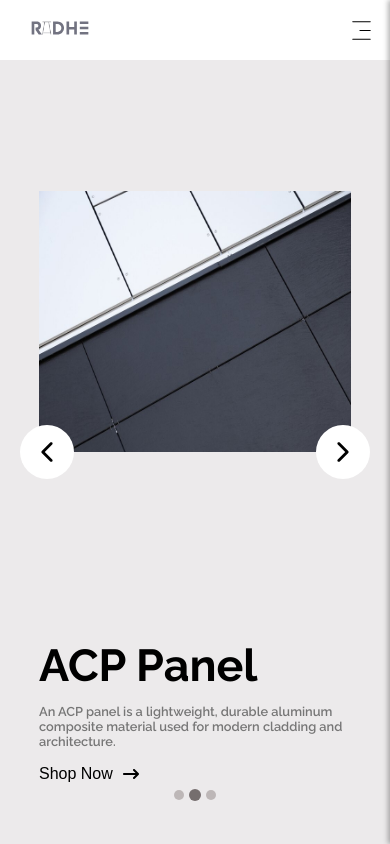
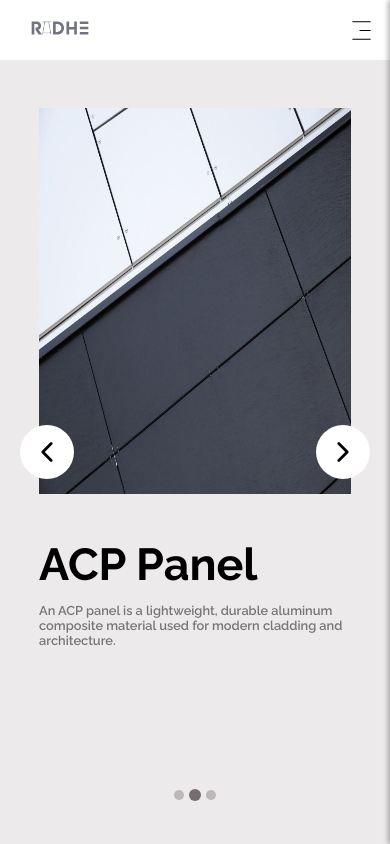
Before and after one commit to peyush-nuwal/radhe, a React (Vite) app: page / in a window 390 px wide. Shown: the top 844 px of the page. Built offline with nearby package versions, Linux system fonts and the light colour scheme.

Commit message:
"add some  more features "

```diff
--- a/src/Components/Footer/Footer.css
+++ b/src/Components/Footer/Footer.css
@@ -18,8 +18,8 @@
 }
 
 .footer-logo-container img{
-    width: 100%;
-    height: 100%;
+    width: 120%;
+    height: 120%;
     object-fit: cover;
 }
 
@@ -111,12 +111,12 @@
 
      .footer{
         flex-direction: column;
-        height: 80vh;
+        height: 60vh;
             padding: 0.5rem 0.4rem;
      }
      .footer-logo-container{
     width:150px ;
-    height: 100px;
+    height: 150px;
     margin-right: 0rem;
 }
 
--- a/src/Components/Footer/Footer.jsx
+++ b/src/Components/Footer/Footer.jsx
@@ -57,7 +57,7 @@ function Footer({ scrollToTop }) {
         <a href="https://www.linkedin.com/in/bharat-suthar-842902241/">
           Bharat
         </a>{" "}
-        & <a href="www.linkedin.com/in/peyush-nuwal">Peyush</a>
+        & <a href="https://www.linkedin.com/in/peyush-nuwal">Peyush</a>
       </h5>
     </div>
   );
--- a/src/Components/Hero/Hero.css
+++ b/src/Components/Hero/Hero.css
@@ -49,26 +49,7 @@
   color: #767676;
   margin: 2rem 0;
 }
-.hero-left-btn {
-  border: none;
-  background: transparent;
-  font-size: 1.2rem;
-  font-weight: 500;
-  display: flex;
-  align-items: center;
-  gap: 10px;
-  transition: all 0.3s ease-in-out;
-  transform-origin: left;
-}
-.hero-left-btn:hover {
-  transform: scale(1.1);
-}
-.btn-arrow {
-  transition: all 0.3s ease-in-out;
-}
-.hero-left-btn:hover .btn-arrow {
-  transform: translateX(8px);
-}
+
 .hero-right {
   width: 50%;
   height: 100%;
@@ -191,11 +172,6 @@
   margin: 1rem 0;
   width: 90%;
 }
-.hero-left-btn {
-
-  font-size: 1rem;
-
-}
 
 .hero-right {
   width: 100%;
@@ -241,7 +217,7 @@
   display: flex;
   flex-direction: column;
 
-  justify-content: center;
+  justify-content: start;
   padding-left: 10%;
 }
   .hero-left h1 {
@@ -256,24 +232,20 @@
   margin: 1rem 0;
   width: 90%;
 }
-.hero-left-btn {
-
-  font-size: 1rem;
-
-}
 
 .hero-right {
   width: 100%;
-  height: 100%;
+  height: 80%;
 
   display: flex;
   align-items: center;
   justify-content: center;
 
+
 }
 .hero-img {
   width: 80%;
-  height: 50%;
+  height: 80%;
   margin-left: 0;
 }
 
--- a/src/Components/Hero/Hero.jsx
+++ b/src/Components/Hero/Hero.jsx
@@ -36,9 +36,7 @@ const Hero = ({ slides, slideIntervel }) => {
           <div className="hero-left">
             <h1>{slide.title}</h1>
             <p>{slide.desc}</p>
-            <button className="hero-left-btn">
-              Shop Now <FaArrowRightLong className="btn-arrow" />
-            </button>
+
           </div>
           <div className="hero-right">
             <img src={slide.src} alt="" className="hero-img" />
--- a/src/Components/Navbar/Navbar.css
+++ b/src/Components/Navbar/Navbar.css
@@ -105,7 +105,14 @@
 }
 
 
-
+.contact-btn{
+  text-decoration: none;
+  color: #767676;
+  font-weight: bolder;
+  position: relative;
+  font-size: 1.1rem;
+  font-weight: 600;
+}
 
 
 @media   (max-width: 768px) {
--- a/src/Components/Navbar/Navbar.jsx
+++ b/src/Components/Navbar/Navbar.jsx
@@ -1,4 +1,4 @@
-import React, { useState ,useEffect} from "react";
+import React, { useState ,useEffect, useRef} from "react";
 import "./Navbar.css"
 import { NavLink } from "react-router-dom"
  import { RxCross1 } from "react-icons/rx";
@@ -7,6 +7,7 @@ import { CiMenuFries } from "react-icons/ci";
 
 function Navbar({ scrollToBottom }) {
   const [open, setOpen] = useState(false);
+  const navRef=useRef()
   useEffect(() => {
     if (open) {
       document.body.style.overflow = "hidden";
@@ -18,6 +19,23 @@ function Navbar({ scrollToBottom }) {
       document.body.style.overflow = "auto";
     };
   }, [open]);
+
+
+  const handleClickOutside=(e)=>{
+    if(navRef.current&&!navRef.current.contains(e.target)){
+      setOpen(false)
+    }
+  }
+
+  useEffect(() => {
+  document.addEventListener('mousedown',handleClickOutside)
+
+    return () => {
+      document.removeEventListener('mousedown',handleClickOutside)
+    }
+
+  }, [])
+
   return (
     <>
       <nav className="nav-bar">
@@ -40,32 +58,47 @@ function Navbar({ scrollToBottom }) {
               Gallery
             </NavLink>
           </li>
-          <li className="item" onClick={ scrollToBottom}>
+          <li className="contact-btn" onClick={scrollToBottom}>
             Contact
           </li>
         </div>
         <CiMenuFries className="hame-menu" onClick={() => setOpen(true)} />
       </nav>
 
-      <div className={`nav-mobile-link ${open ? "active" : ""}`}>
+      <div className={`nav-mobile-link ${open ? "active" : ""}`} ref={navRef}>
         <li>
-          <NavLink to={"/"} className="item  nav-mobile-link-item">
+          <NavLink
+            to={"/"}
+            className="item  nav-mobile-link-item"
+            onClick={() => setOpen(false)}
+          >
             Home
           </NavLink>
         </li>
         <li>
-          <NavLink to={"/explore"} className="item nav-mobile-link-item">
+          <NavLink
+            to={"/explore"}
+            className="item nav-mobile-link-item"
+            onClick={() => setOpen(false)}
+          >
             Explore
           </NavLink>
         </li>
         <li>
-          <NavLink to={"/gallery"} className="item nav-mobile-link-item">
+          <NavLink
+            to={"/gallery"}
+            className="item nav-mobile-link-item"
+            onClick={() => setOpen(false)}
+          >
             Gallery
           </NavLink>
         </li>
         <li
-          className="item nav-mobile-link-item"
-          onClick={scrollToBottom}
+          className="contact-btn nav-mobile-link-item"
+          onClick={()=>{
+            scrollToBottom();
+            setOpen(false)
+          }}
         >
           Contact
         </li>
--- a/src/Layout.jsx
+++ b/src/Layout.jsx
@@ -1,10 +1,12 @@
-import React from "react";
-import{Outlet} from "react-router-dom"
+import React, { useEffect } from "react";
+import{Outlet, useLocation} from "react-router-dom"
 import Footer from "./Components/Footer/Footer";
 import Navbar from "./Components/Navbar/Navbar";
 
 function Layout()
 {
+
+   const location = useLocation();
   const scrollToTop = () => {
     window.scrollTo({
       top: 0,
@@ -19,6 +21,11 @@ function Layout()
     });
   };
 
+  useEffect(() => {
+    scrollToTop();
+  }, [location]);
+
+
     return (
       <>
         <Navbar scrollToBottom={scrollToBottom} />
--- a/src/pages/Gallery/Gallery.jsx
+++ b/src/pages/Gallery/Gallery.jsx
@@ -36,6 +36,10 @@ function Gallery()
 ];
 
 
+
+
+
+
     return (
       <div className="gallery">
         {femaleSuperstars.map((item)=>(
```
Also changed, not shown: 1 other file (tests, documents, lock files or other folders).
